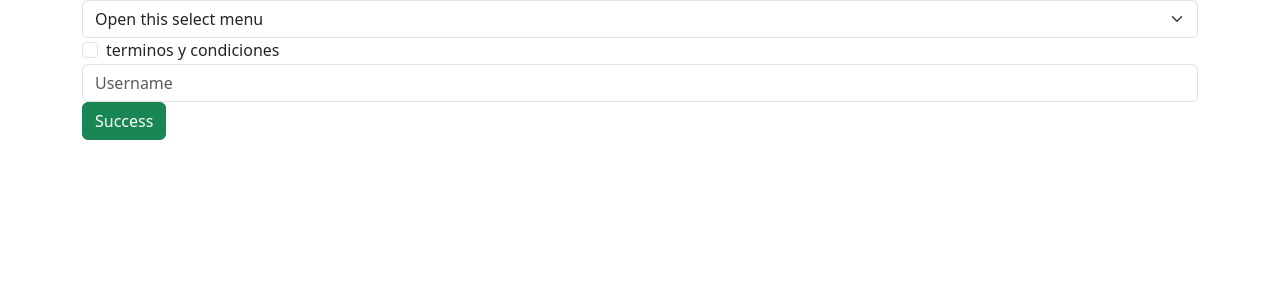
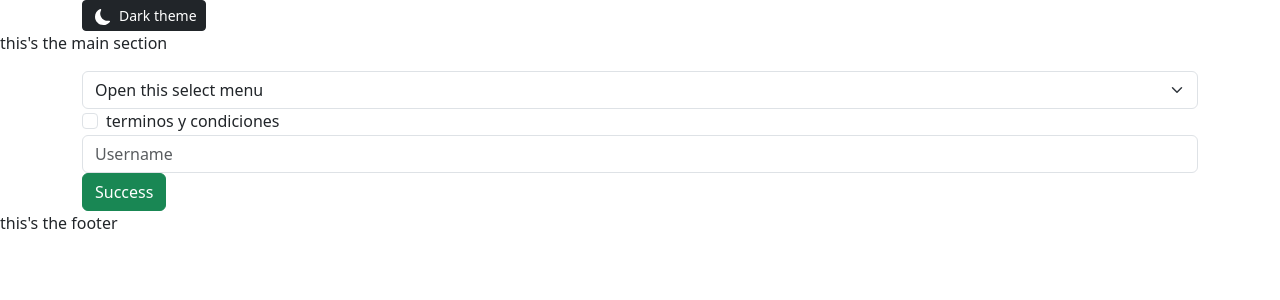
Before and after one commit to MarcoRosselDev/next-js-07, a React (Vite) app in the folder rt/: page / in a window 1280 px wide. Shown: the top 300 px of the page. Built offline with nearby package versions, Linux system fonts and the light colour scheme.

Commit message:
form event handler rm class 1

```diff
--- a/rt/src/App.tsx
+++ b/rt/src/App.tsx
@@ -1,34 +1,13 @@
-import type { FormEvent } from "react"
+import Header from "./components/header/Header";
+import Main from "./components/main/Main";
+import Footer from "./components/footer/Footer";
 
 export default function App() {
-
-  function handleSubmit(event:FormEvent) {
-    event.preventDefault();
-    console.log("click event");
-  }
-
   return (
     <>
-      <form onSubmit={handleSubmit} className="container-fluid container-sm">
-        {/* select */}
-        <select className="form-select" aria-label="Default select example">
-          <option selected>Open this select menu</option>
-          <option value="1">One</option>
-          <option value="2">Two</option>
-          <option value="3">Three</option>
-        </select>
-        {/* terminos y condiciones check-box */}
-        <div className="form-check">
-        <label className="form-check-label"  htmlFor="checkChecked">
-          terminos y condiciones
-        <input className="form-check-input" type="checkbox" value="" id="checkChecked" />
-        </label>
-        </div>
-        {/* input normal */}
-        <input type="text" className="form-control" placeholder="Username" aria-label="Username"></input>
-        {/* boton enviar */}
-        <button type="submit" className="btn btn-success">Success</button>
-      </form>
+      <Header />
+      <Main />
+      <Footer />
     </>
   )
 }
--- /dev/null
+++ b/rt/src/btn.css
@@ -0,0 +1,5 @@
+.my_btn {
+  /* background-color: rgb(38, 97, 156); */
+  background-color: hsl(215, 61%, 38%);
+  color: black;
+}
--- /dev/null
+++ b/rt/src/components/footer/Footer.tsx
@@ -0,0 +1,7 @@
+export default function Footer() {
+  return (
+    <footer>
+      <p>this's the footer</p>
+    </footer>
+  )
+}
--- /dev/null
+++ b/rt/src/components/header/Header.tsx
@@ -0,0 +1,10 @@
+import Theme_button from "./Theme_button";
+
+export default function Header() {
+  return (
+    <header className="container-sm">
+      <Theme_button />
+    </header>
+  )
+
+}
--- /dev/null
+++ b/rt/src/components/header/Theme_button.tsx
@@ -0,0 +1,37 @@
+import { useEffect, useState } from 'react';
+
+export default function Theme_button() {
+
+  const [theme, setTheme] = useState<'light' | 'dark'>(() => {
+    // Initialize theme from localStorage or default to 'light'
+    return localStorage.getItem('theme') as 'light' | 'dark' || 'light';
+  });
+
+  const toggleTheme = () => {
+    setTheme(prevTheme => (prevTheme === 'light' ? 'dark' : 'light'));
+  };
+
+  useEffect(() => {
+  // Apply the theme to the HTML element
+  document.documentElement.setAttribute('data-bs-theme', theme);
+  // Save the theme preference to localStorage
+  localStorage.setItem('theme', theme);
+  }, [theme]); // Rerun effect when theme changes
+
+  return (
+    <button className={`btn btn-sm ${theme === 'light'? 'btn-dark' : 'btn-outline-light' }`} onClick={toggleTheme}>
+      {
+      theme === 'light' ?
+      <svg xmlns="http://www.w3.org/2000/svg" width="16" height="16" fill="currentColor" className="bi bi-moon-fill me-2 ms-1" viewBox="0 0 16 16">
+        <path d="M6 .278a.77.77 0 0 1 .08.858 7.2 7.2 0 0 0-.878 3.46c0 4.021 3.278 7.277 7.318 7.277q.792-.001 1.533-.16a.79.79 0 0 1 .81.316.73.73 0 0 1-.031.893A8.35 8.35 0 0 1 8.344 16C3.734 16 0 12.286 0 7.71 0 4.266 2.114 1.312 5.124.06A.75.75 0 0 1 6 .278"/>
+      </svg>
+      :
+      <svg xmlns="http://www.w3.org/2000/svg" width="16" height="16" fill="currentColor" className="bi bi-brightness-high-fill ms-1 me-2" viewBox="0 0 16 16">
+        <path d="M12 8a4 4 0 1 1-8 0 4 4 0 0 1 8 0M8 0a.5.5 0 0 1 .5.5v2a.5.5 0 0 1-1 0v-2A.5.5 0 0 1 8 0m0 13a.5.5 0 0 1 .5.5v2a.5.5 0 0 1-1 0v-2A.5.5 0 0 1 8 13m8-5a.5.5 0 0 1-.5.5h-2a.5.5 0 0 1 0-1h2a.5.5 0 0 1 .5.5M3 8a.5.5 0 0 1-.5.5h-2a.5.5 0 0 1 0-1h2A.5.5 0 0 1 3 8m10.657-5.657a.5.5 0 0 1 0 .707l-1.414 1.415a.5.5 0 1 1-.707-.708l1.414-1.414a.5.5 0 0 1 .707 0m-9.193 9.193a.5.5 0 0 1 0 .707L3.05 13.657a.5.5 0 0 1-.707-.707l1.414-1.414a.5.5 0 0 1 .707 0m9.193 2.121a.5.5 0 0 1-.707 0l-1.414-1.414a.5.5 0 0 1 .707-.707l1.414 1.414a.5.5 0 0 1 0 .707M4.464 4.465a.5.5 0 0 1-.707 0L2.343 3.05a.5.5 0 1 1 .707-.707l1.414 1.414a.5.5 0 0 1 0 .708"/>
+      </svg>
+      }
+      {theme === 'light' ? 'Dark' : 'Light'} theme
+    </button>
+  )
+
+}
--- /dev/null
+++ b/rt/src/components/main/Main.tsx
@@ -0,0 +1,10 @@
+import MyForm from "./MyForm"
+
+export default function Main() {
+  return (
+    <main>
+      <p>this's the main section</p>
+      <MyForm />
+    </main>
+  )
+}
--- /dev/null
+++ b/rt/src/components/main/MyForm.tsx
@@ -0,0 +1,33 @@
+import type { FormEvent } from "react"
+
+export default function MyForm() {
+
+  function handleSubmit(event:FormEvent) {
+    event.preventDefault();
+    console.log("click event");
+  }
+
+  return (
+  <form onSubmit={handleSubmit} className="container-fluid container-sm">
+    {/* select */}
+    <select className="form-select" aria-label="Default select example">
+      <option selected>Open this select menu</option>
+      <option value="1">One</option>
+      <option value="2">Two</option>
+      <option value="3">Three</option>
+    </select>
+    {/* terminos y condiciones check-box */}
+    <div className="form-check">
+    <label className="form-check-label"  htmlFor="checkChecked">
+      terminos y condiciones
+    <input className="form-check-input" type="checkbox" value="" id="checkChecked" />
+    </label>
+    </div>
+    {/* input normal */}
+    <input type="text" className="form-control" placeholder="Username" aria-label="Username"></input>
+    {/* boton enviar */}
+    <button type="submit" className="btn btn-success">Success</button>
+  </form>
+
+  )
+}
--- a/rt/src/main.tsx
+++ b/rt/src/main.tsx
@@ -2,6 +2,7 @@ import { StrictMode } from 'react'
 import { createRoot } from 'react-dom/client'
 import 'bootstrap/dist/css/bootstrap.min.css'; // Import Bootstrap CSS
 import App from './App.tsx'
+import './btn.css'
 
 createRoot(document.getElementById('root')!).render(
   <StrictMode>
```
